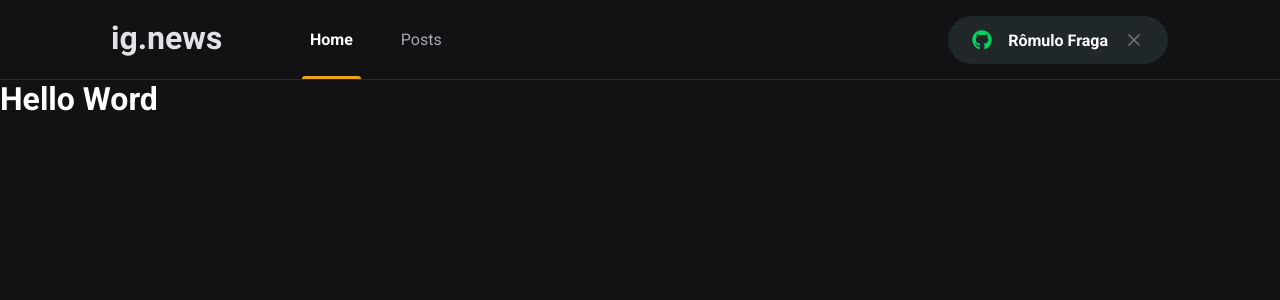
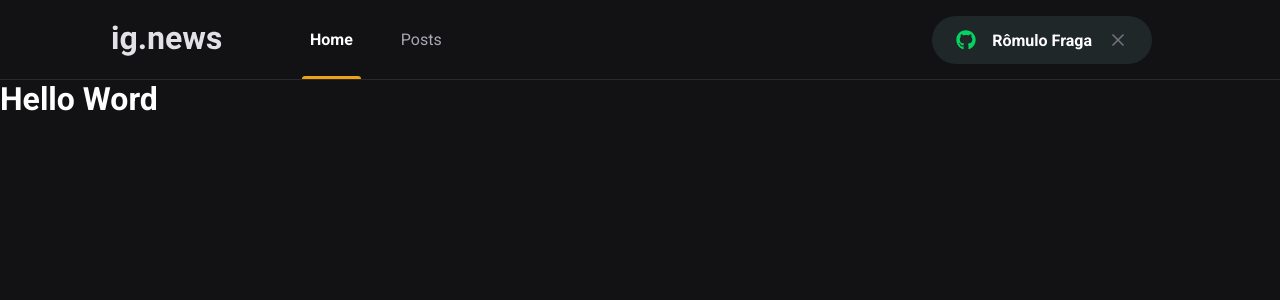
Before and after one commit to romulofraga/ignews, a Next.js app: page / in a window 1280 px wide. Shown: the top 300 px of the page. Built offline with nearby package versions, Linux system fonts and the light colour scheme.

Commit message:
Margin right button

```diff
--- a/src/components/Header/styles.module.scss
+++ b/src/components/Header/styles.module.scss
@@ -54,5 +54,6 @@
 
   button {
     margin-left: auto;
+    margin-right: 1rem;
   }
 }
--- a/src/components/SignInButton/styles.module.scss
+++ b/src/components/SignInButton/styles.module.scss
@@ -4,6 +4,7 @@
   background: var(--gray-850);
   border: 0;
   padding: 0 1.5rem;
+  margin: 0 1rem 0 0;
 
   display: flex;
   align-items: center;
```
